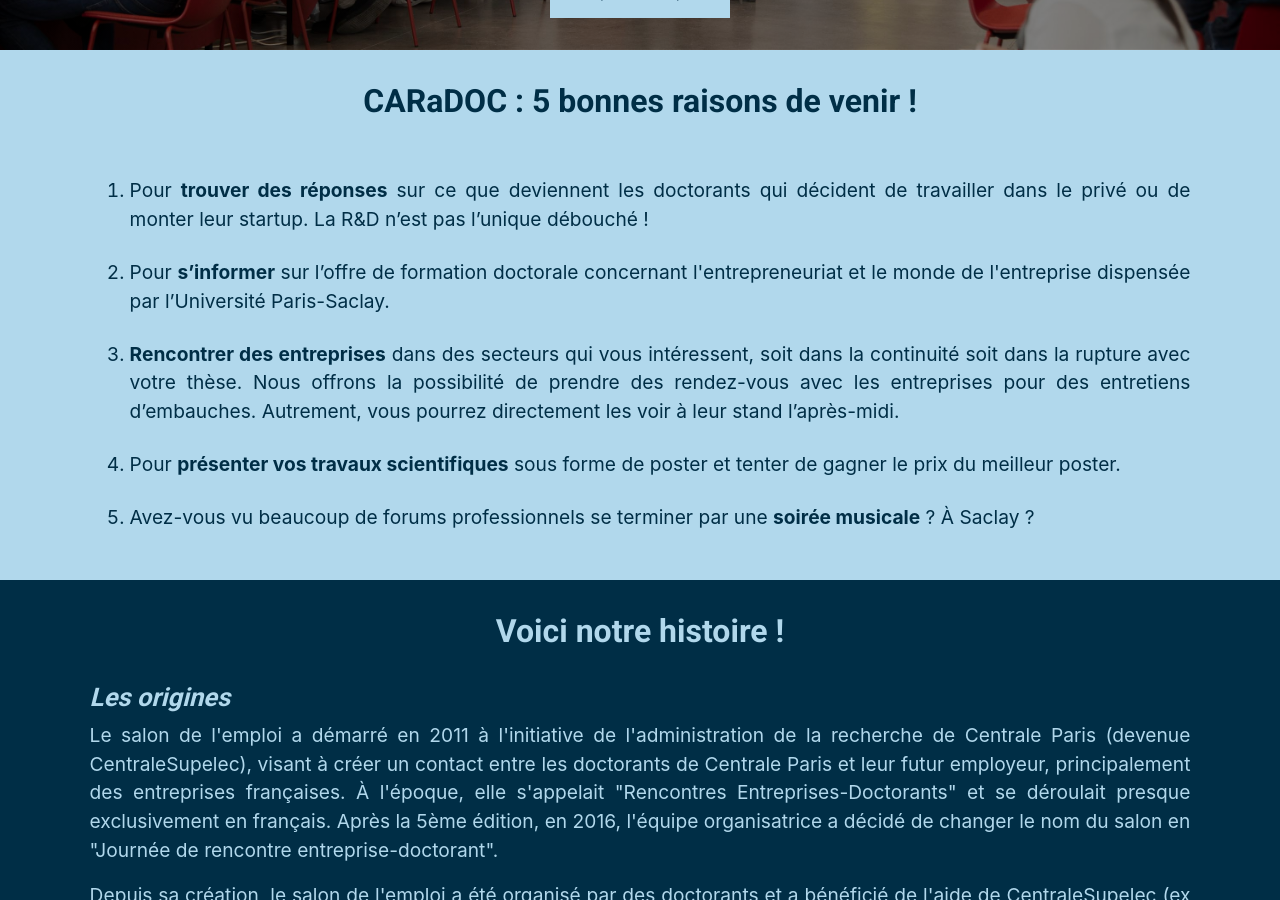
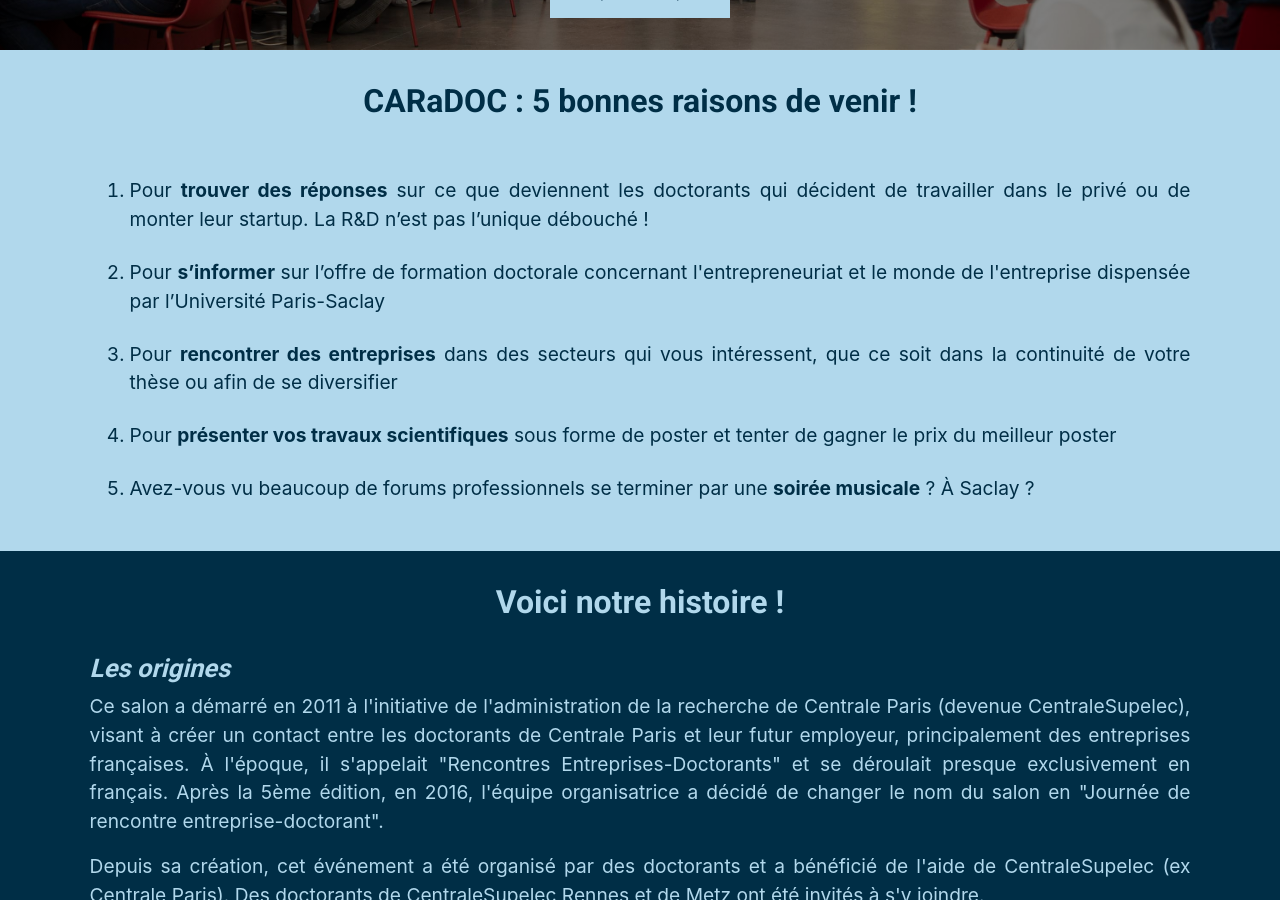
Before and after one commit to caradoc-paris-saclay/caradoc, a Jekyll site: the page built from assets/fr/index.html, in a window 1280 px wide and 900 px high, scrolled down 629 px. Built offline with Jekyll 4.4.1, drawn with Linux system fonts in a browser that asks for light colours; some web fonts are replaced; some of the changed text lies outside the part shown.

Commit message:
Removed <<salon de l'emploi>> occurrences in FR welcome page.

```diff
--- a/assets/fr/index.html
+++ b/assets/fr/index.html
@@ -35,14 +35,13 @@
       dans le privé ou de monter leur startup. La R&D n’est pas l’unique débouché !</li></br>
 
       <li>Pour <strong>s’informer</strong> sur l’offre de formation doctorale concernant l'entrepreneuriat et le monde
-      de l'entreprise dispensée par l’Université Paris-Saclay.</li></br>
+      de l'entreprise dispensée par l’Université Paris-Saclay</li></br>
 
-      <li><strong>Rencontrer des entreprises</strong> dans des secteurs qui vous intéressent, soit dans la continuité
-      soit dans la rupture avec votre thèse. Nous offrons la possibilité de prendre des rendez-vous avec les entreprises
-      pour des entretiens d’embauches. Autrement, vous pourrez directement les voir à leur stand l’après-midi.</li></br>
+      <li>Pour <strong>rencontrer des entreprises</strong> dans des secteurs qui vous intéressent, que ce soit dans la continuité
+      de votre thèse ou afin de se diversifier</li></br>
 
       <li>Pour <strong>présenter vos travaux scientifiques</strong> sous forme de poster et tenter de  gagner le prix du
-      meilleur poster.</li></br>
+      meilleur poster</li></br>
 
       <li>Avez-vous vu beaucoup de forums professionnels se terminer par une <strong>soirée musicale</strong> ? À Saclay ?</li>
     </ol>
@@ -56,28 +55,28 @@
   </br>
   <h2><i><strong>Les origines</i></strong></h2>
     <p>
-      Le salon de l'emploi a démarré en 2011 à l'initiative de l'administration de la recherche de Centrale Paris (devenue CentraleSupelec), visant à créer un contact entre les doctorants de Centrale Paris et leur futur employeur, principalement des
+      Ce salon a démarré en 2011 à l'initiative de l'administration de la recherche de Centrale Paris (devenue CentraleSupelec), visant à créer un contact entre les doctorants de Centrale Paris et leur futur employeur, principalement des
       entreprises françaises.
 
-      À l'époque, elle s'appelait "Rencontres Entreprises-Doctorants" et se déroulait presque
+      À l'époque, il s'appelait "Rencontres Entreprises-Doctorants" et se déroulait presque
       exclusivement en français.
 
       Après la 5ème édition, en 2016, l'équipe organisatrice a décidé de changer le nom du salon
       en "Journée de rencontre entreprise-doctorant".
     </p>
-    <p>Depuis sa création, le salon de l'emploi a été organisé par des doctorants et a bénéficié de l'aide de CentraleSupelec (ex Centrale Paris). Des doctorants de CentraleSupelec Rennes et de Metz ont été invités à s'y joindre.
+    <p>Depuis sa création, cet événement a été organisé par des doctorants et a bénéficié de l'aide de CentraleSupelec (ex Centrale Paris). Des doctorants de CentraleSupelec Rennes et de Metz ont été invités à s'y joindre.
     </p>
     </br>
     <h2><strong><i>La 8ème édition</i></strong></h2>
-    <p>Avant la 8ème édition, le salon de l'emploi s'adressait exclusivement aux étudiants de CentraleSupelec.
+    <p>Avant la 8ème édition, le salon s'adressait exclusivement aux étudiants de CentraleSupelec.
       Avec la 8e édition, l'événement a commencé à prendre de l'ampleur. Au total,
       cette édition a réuni 250 participants et 25 entreprises. La soirée s'est conclue par l'attribution de trois prix d'affiches et d'un concert de jazz !
     </p>
     </br>
     <h2><strong><i>Naissance de CARaDOC</i></strong></h2>
     <p>
-      Afin d'inclure davantage de données démographiques sur les doctorants de Saclay au salon de l'emploi, l'équipe
-      de la 8ème édition a décidé d'ouvrir le concours de la prochaine équipe organisatrice à tout Paris-Saclay et de rendre le CARaDOC et l'événement convivial pour les anglophones.
+      Afin d'inclure davantage de données démographiques sur les doctorants de Saclay, l'équipe
+      de la 8ème édition a décidé d'ouvrir le concours de la prochaine équipe organisatrice à tout Paris-Saclay et de rendre CARaDOC un événement convivial pour les anglophones.
     </p>
     <p>
       Après avoir réuni le noyau de la nouvelle équipe (vers mi-juin 2019), l'organisateur principal de la 8ème édition
```
